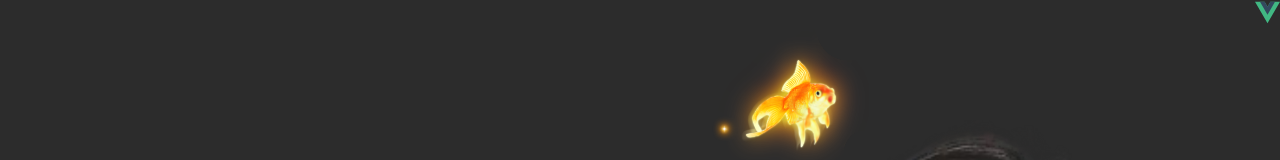
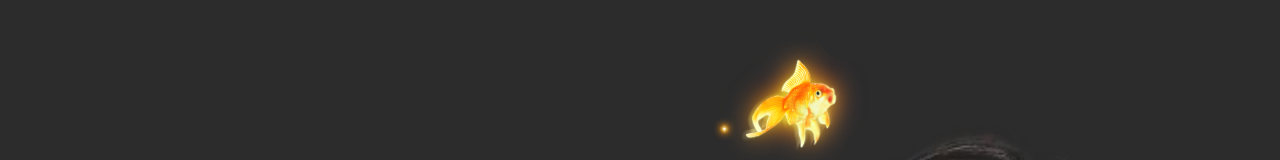
Before and after one commit to mgracesb/my_portfolio, a Vue app: page / in a window 1280 px wide. Shown: the top 160 px of the page. Built offline with nearby package versions, Linux system fonts and the light colour scheme; a web font is replaced by a local one.

Commit message:
Removed header

```diff
--- a/src/App.vue
+++ b/src/App.vue
@@ -1,7 +1,4 @@
 <template>
-  <header>
-    <img alt="Vue logo" src="@/assets/logo.svg" width="25" height="25" />
-  </header>
   <PortfolioContent />
 </template>
 
--- a/src/components/Contact.vue
+++ b/src/components/Contact.vue
@@ -80,6 +80,7 @@ import { defineComponent } from 'vue'
 import Card from './molecules/Card.vue'
 
 export default defineComponent({
+  name: 'ContactSection',
   components: { Card },
   setup() {
     return {}
--- a/src/components/Hero.vue
+++ b/src/components/Hero.vue
@@ -52,6 +52,7 @@ import { defineComponent } from 'vue'
 import Card from './molecules/Card.vue'
 
 export default defineComponent({
+  name: 'HeroSection',
   components: { Card },
   setup() {
     return {}
--- a/src/components/Projects.vue
+++ b/src/components/Projects.vue
@@ -68,6 +68,7 @@ import { defineComponent, onMounted } from 'vue'
 import Card from './molecules/Card.vue'
 
 export default defineComponent({
+  name: 'ProjectSection',
   components: { Card },
   setup() {
     onMounted(() => {
```
